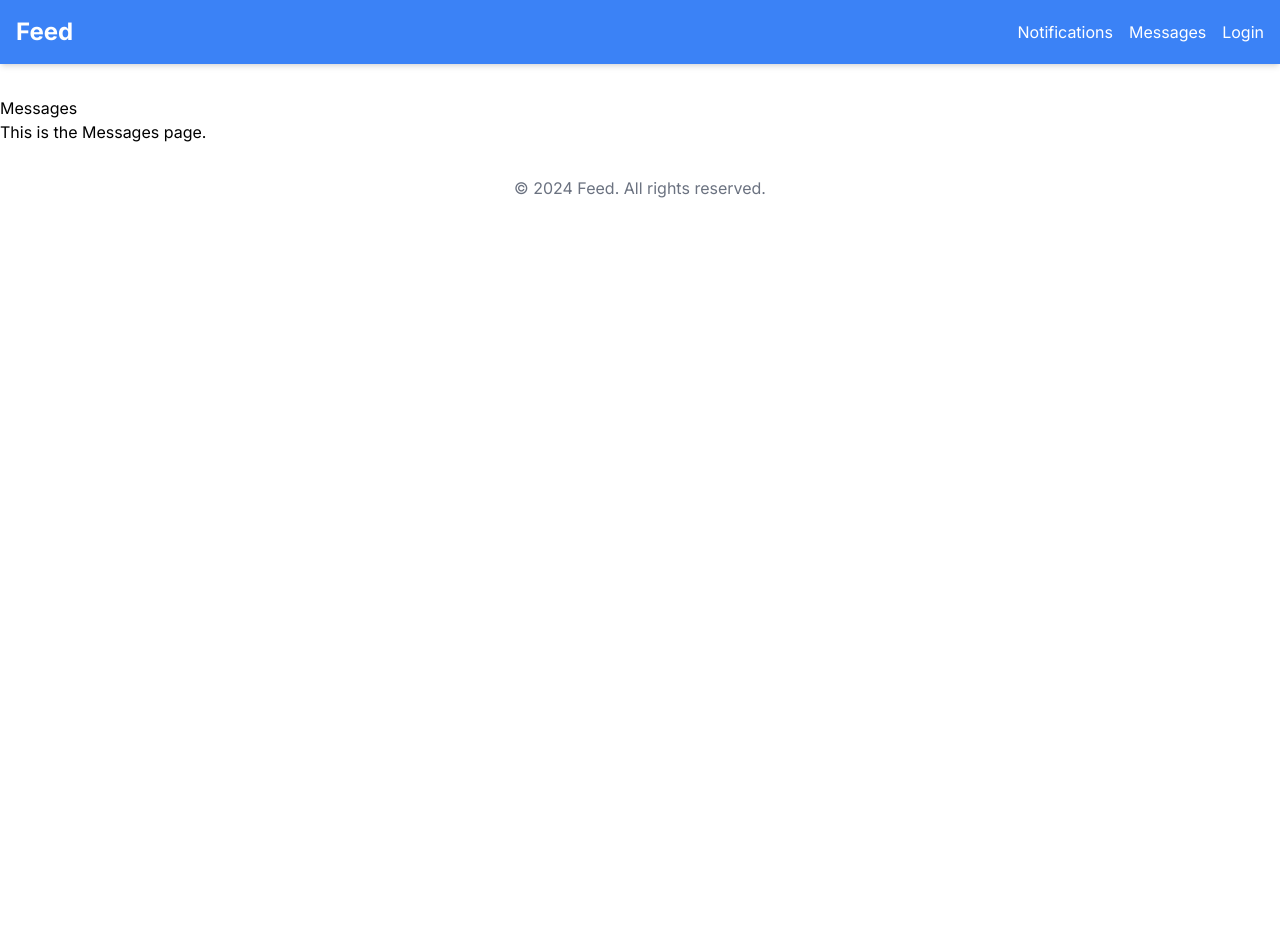
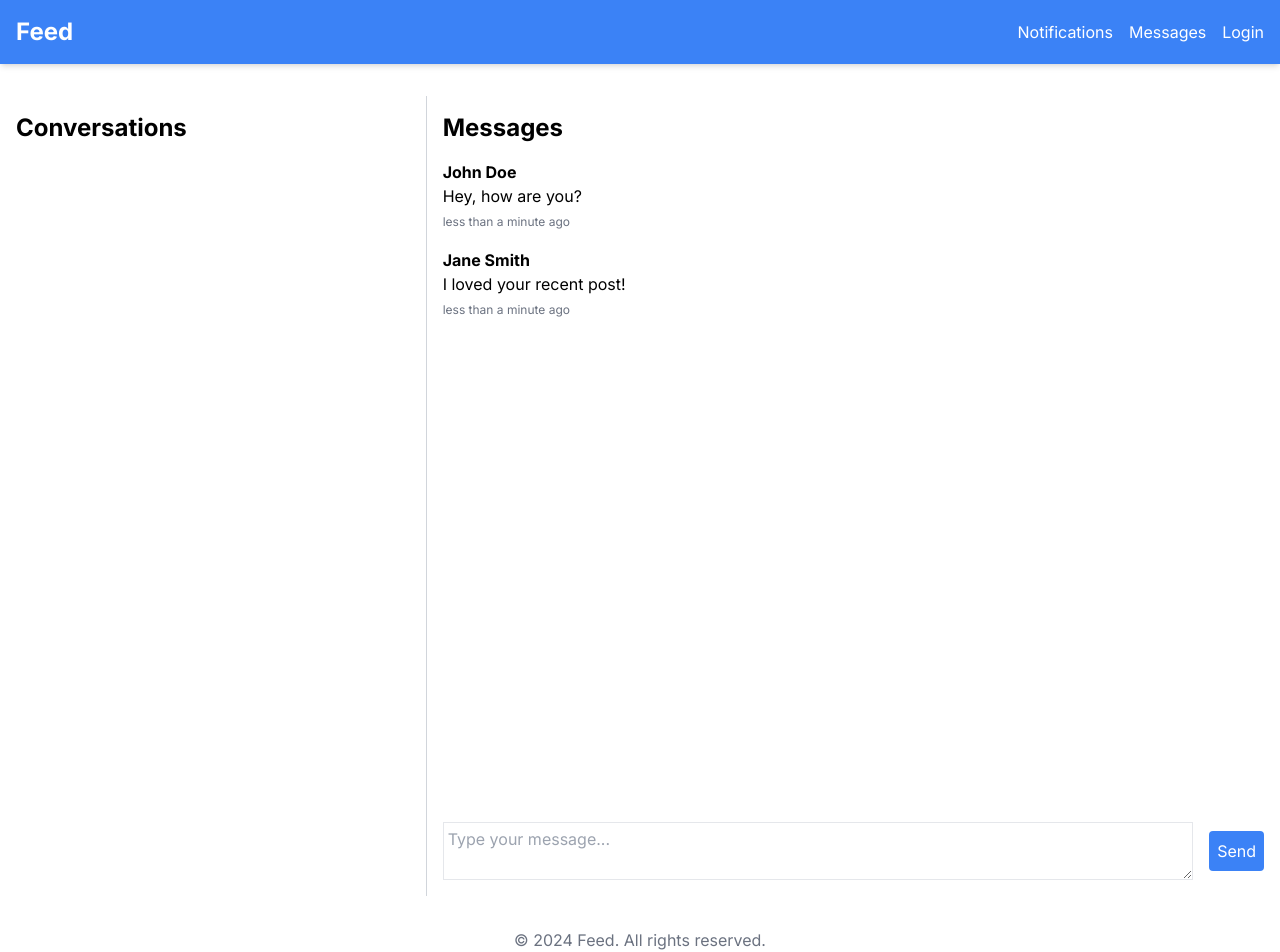
Before and after one commit to TrevorStreng/Feed, a Next.js app in the folder frontend/: page /messages in a window 1280 px wide. Before the commit the page ends 800 px from the top, so only its background shows below. Built offline with nearby package versions, Linux system fonts and the light colour scheme.

Commit message:
* Implemented a direct messaging feature

```diff
--- a/frontend/app/messages/page.js
+++ b/frontend/app/messages/page.js
@@ -1,8 +1,112 @@
+'use client';
+import React, { useState, useEffect } from 'react';
+import { formatDistanceToNow } from 'date-fns';
+
 export default function Messages() {
+  const [messages, setMessages] = useState(() => {
+    // Try to get messages from localStorage
+    const savedMessages = localStorage.getItem('messages');
+    if (savedMessages) {
+      return JSON.parse(savedMessages);
+    } else {
+      return [
+        {
+          id: 1,
+          sender: 'John Doe',
+          text: 'Hey, how are you?',
+          timestamp: new Date(),
+        },
+        {
+          id: 2,
+          sender: 'Jane Smith',
+          text: 'I loved your recent post!',
+          timestamp: new Date(),
+        },
+        // Add more message data as needed
+      ];
+    }
+  });
+
+  const [newMessage, setNewMessage] = useState('');
+
+  const handleSendMessage = () => {
+    if (newMessage.trim() !== '') {
+      const newMessageObj = {
+        id: messages.length + 1,
+        sender: 'Your Name', // Replace with actual username or sender info
+        text: newMessage,
+        timestamp: new Date(),
+      };
+      setMessages((prevMessages) => {
+        const updatedMessages = [...prevMessages, newMessageObj];
+        // Save the updated messages to localStorage
+        localStorage.setItem('messages', JSON.stringify(updatedMessages));
+        return updatedMessages;
+      });
+      setNewMessage('');
+    }
+  };
+
+  useEffect(() => {
+    const interval = setInterval(() => {
+      setMessages((prevMessages) =>
+        prevMessages.map((message) => ({
+          ...message,
+          timestamp: new Date(message.timestamp),
+        }))
+      );
+    }, 60000);
+    return () => clearInterval(interval);
+  }, [messages]);
+
+  const formatTimestamp = (timestamp) => {
+    return formatDistanceToNow(timestamp, { addSuffix: true });
+  };
+
   return (
-    <div>
-      <h1>Messages</h1>
-      <p>This is the Messages page.</p>
+    <div className="flex h-screen">
+      <div className="w-1/3 border-r border-gray-300 p-4">
+        {/* List of conversations or users */}
+        <h2 className="text-2xl font-bold mb-4">Conversations</h2>
+        {/* Add user list or conversation list here */}
+      </div>
+      <div className="flex-grow p-4 flex flex-col">
+        {/* Message display */}
+        <h1 className="text-2xl font-bold mb-4">Messages</h1>
+        <div className="h-100 overflow-y-auto">
+          {/* Display messages */}
+          {messages.map((message) => (
+            <div key={message.id} className="mb-4">
+              <p className="font-bold">{message.sender}</p>
+              <p>{message.text}</p>
+              <span className="text-xs text-gray-500">
+                {formatTimestamp(message.timestamp)}
+              </span>
+            </div>
+          ))}
+        </div>
+        {/* Message input and send button */}
+        <div className="flex items-center mt-auto">
+          <textarea
+            value={newMessage}
+            onChange={(e) => setNewMessage(e.target.value)}
+            onKeyPress={(e) => {
+              if (e.key === 'Enter' && !e.shiftKey) {
+                e.preventDefault(); // When hitting enter, this prevents adding a new line in the textarea
+                handleSendMessage();
+              }
+            }}
+            className="w-full border p-1 mr-4"
+            placeholder="Type your message..."
+          />
+          <button
+            onClick={handleSendMessage}
+            className="bg-blue-500 text-white p-2 rounded hover:bg-blue-600 focus:outline-none"
+          >
+            Send
+          </button>
+        </div>
+      </div>
     </div>
   );
 }
```
